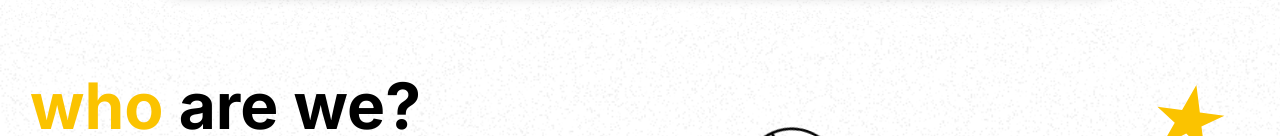
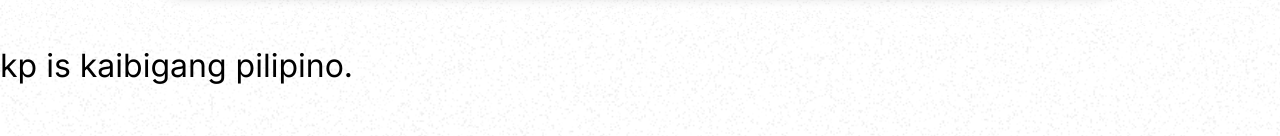
Before and after one commit to a2jensen/KP-Website, a Next.js app: page /about in a window 1280 px wide. Shown: the part 150-286 px from the top of the page. Built offline with nearby package versions, Linux system fonts and the light colour scheme.

Commit message:
started header

```diff
--- a/app/about/page.tsx
+++ b/app/about/page.tsx
@@ -6,6 +6,7 @@ import Membership from '../../components/aboutPage/membership/membership'
 export default function about() {
   return (
     <main>
+      <h1>kp is kaibigang pilipino.</h1>
       <Who />
       <Membership/>
     </main>
```
Also changed, not shown: components/aboutPage/header/header.jsx (added, +10 -0 lines), components/aboutPage/header/header.module.css (added).
